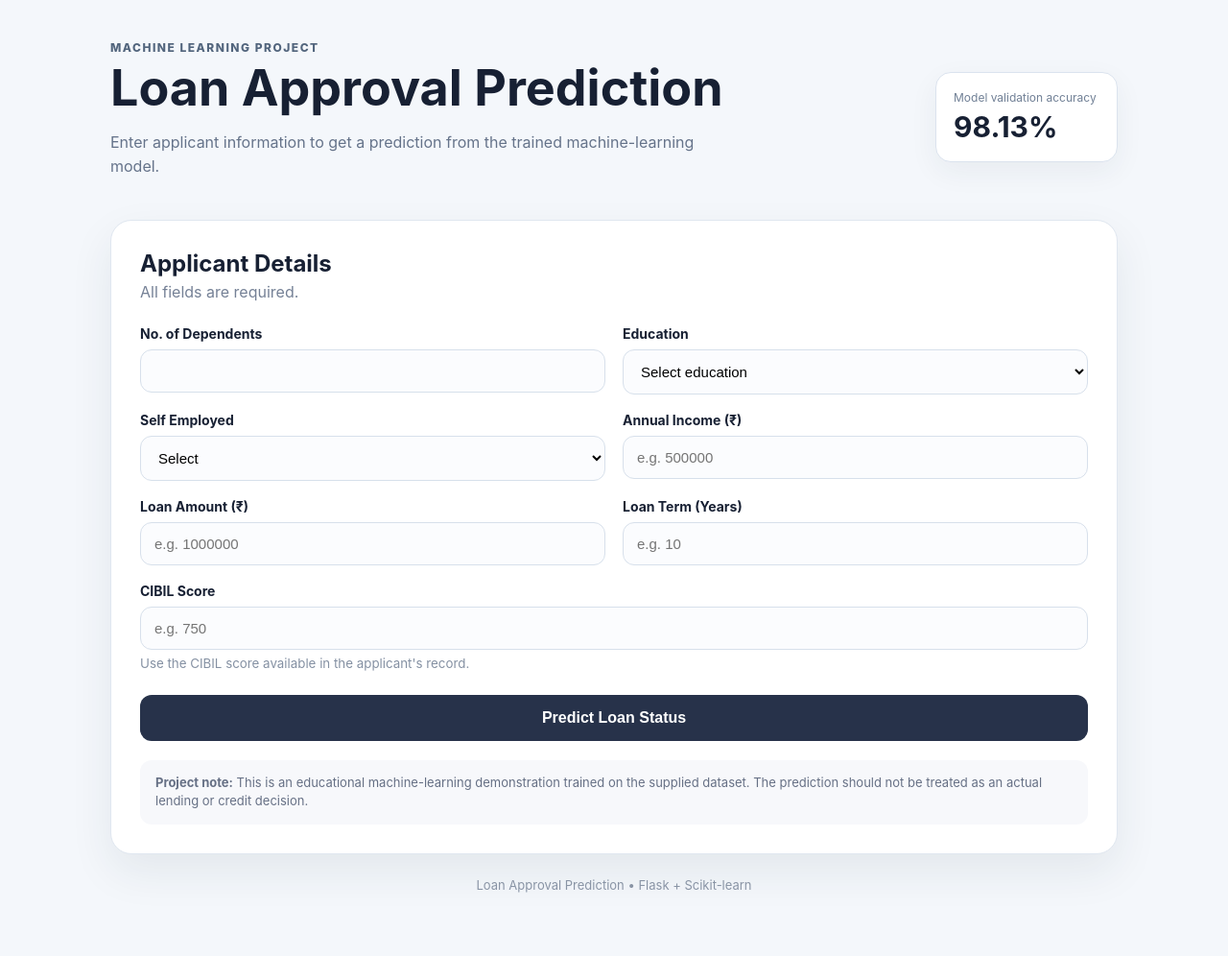
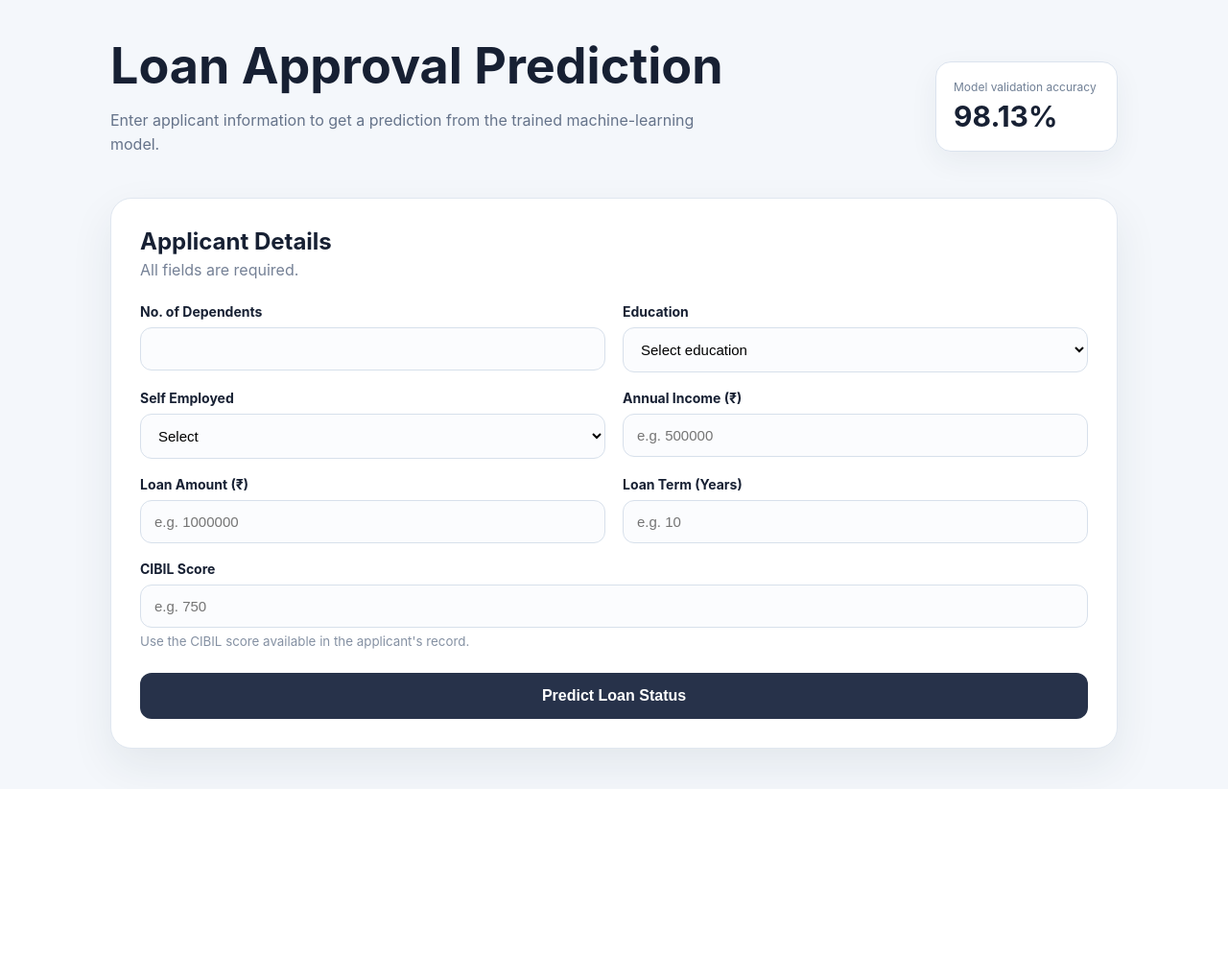
Before and after one commit to cap-rohan/loan-approval-prediction, a Flask app: page / in a window 1280 px wide. Shown: the whole page at 96% size. After the commit the page ends 822 px from the top, so only its background shows below. Run offline with Flask 3, Linux system fonts and the light colour scheme; parts of the project's set-up code (start-up, migrations or seed data) failed here and were passed over.

Commit message:
Update index.html

```diff
--- a/templates/index.html
+++ b/templates/index.html
@@ -10,7 +10,6 @@
 <div class="page">
     <header class="hero">
         <div>
-            <p class="eyebrow">MACHINE LEARNING PROJECT</p>
             <h1>Loan Approval Prediction</h1>
             <p class="subtitle">
                 Enter applicant information to get a prediction from the trained
@@ -112,15 +111,9 @@
         </section>
         {% endif %}
 
-        <div class="notice">
-            <strong>Project note:</strong> This is an educational machine-learning
-            demonstration trained on the supplied dataset. The prediction should
-            not be treated as an actual lending or credit decision.
-        </div>
+
     </main>
 
-    <footer>
-        Loan Approval Prediction • Flask + Scikit-learn
     </footer>
 </div>
 </body>
```
